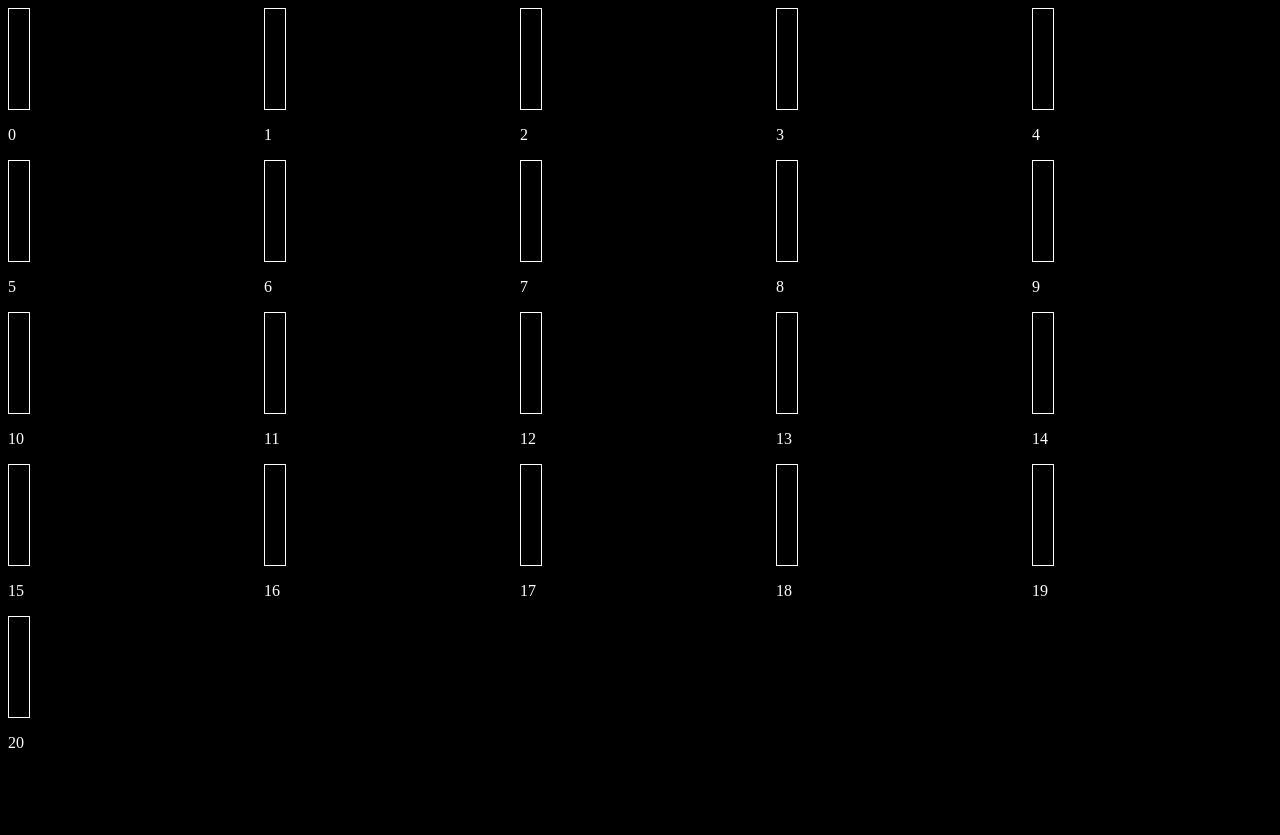
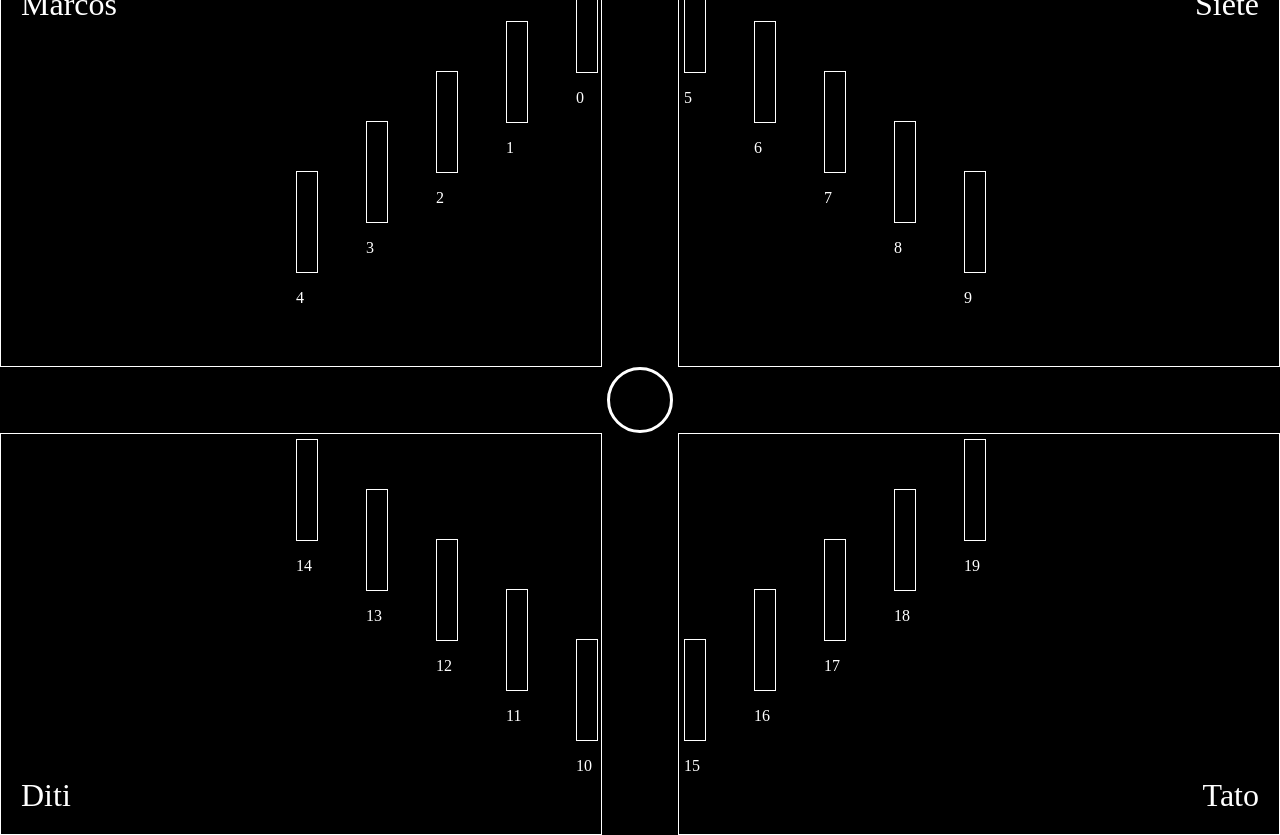
Before and after one commit to Marcos-Rollon/light-controller, a website: page public/light_tester.html in a window 1280 px wide. Before the commit the page ends 800 px from the top, so only its background shows below. Drawn offline with Linux system fonts and the light colour scheme; no server answers.

Commit message:
Improved testing ui

```diff
--- a/public/light_style.css
+++ b/public/light_style.css
@@ -5,18 +5,74 @@ body {
     margin: 0px;
     height: 100%;
     width: 100%;
-    overflow: hidden;
+
 }
 
 #light-container {
     width: 100%;
     height: 100%;
-    padding: 8px;
     display: grid;
-    grid-template-columns: 1fr 1fr 1fr 1fr 1fr;
-    grid-template-rows: 1fr 1fr 1fr 1fr 1fr 1fr 1fr;
+    align-items: center;
+    justify-content: center;
+    align-content: center;
+    justify-items: center;
+    grid-template-columns: 1fr 1fr 1fr;
+    grid-template-rows: 1fr 1fr 1fr;
+
 
 }
+
+.container {
+    height: 400px;
+    width: 600px;
+    border: solid white 1px;
+}
+
+.names {
+    color: white;
+    font-size: 2em;
+    position: absolute;
+}
+
+#top-left {
+    position: relative;
+    overflow: hidden;
+    grid-area: "one";
+}
+
+#top-right {
+    position: relative;
+    overflow: hidden;
+    grid-area: "two";
+}
+
+#bot-left {
+    position: relative;
+    overflow: hidden;
+    grid-area: "three";
+}
+
+#bot-right {
+    position: relative;
+    overflow: hidden;
+    grid-area: "four"
+}
+
+#center-ball {
+    position: relative;
+    margin-left: auto;
+    margin-right: auto;
+    left: 0;
+    right: 0;
+    text-align: center;
+    height: 60px;
+    width: 60px;
+    border: solid white 3px;
+    border-radius: 40px;
+    grid-area: "center"
+}
+
+
 
 .light {
     height: 100px;
--- a/public/light_tester.html
+++ b/public/light_tester.html
@@ -10,8 +10,28 @@
 
 <body>
     <div id="light-container">
+        <div class="container" id="top-left">
+            <div class="names" style="top:20px; left: 20px;">Marcos</div>
+        </div>
+        <div></div>
+        <div class="container" id="top-right">
+            <div class="names" style="top:20px; right: 20px;">Siete</div>
+        </div>
+        <div></div>
+        <div id="center-ball"></div>
+        <div></div>
+        <div class="container" id="bot-left">
+            <div class="names" style="bottom: 20px; left: 20px;">Diti</div>
+        </div>
+        <div></div>
+        <div class="container" id="bot-right">
+            <div class="names" style="bottom:20px; right: 20px;">Tato</div>
+        </div>
 
     </div>
+
+
+
 </body>
 
 <script src="./socket.io.min.js"></script>
--- a/public/light_tester.js
+++ b/public/light_tester.js
@@ -1,6 +1,10 @@
 const socket = io("http://localhost:3000");
 const lightContainer = document.getElementById("light-container");
-
+const topLeft = document.getElementById("top-left");
+const topRight = document.getElementById("top-right");
+const botLeft = document.getElementById("bot-left");
+const botRight = document.getElementById("bot-right");
+const ball = document.getElementById("center-ball");
 
 document.body.onload = main;
 let decays = [];
@@ -15,26 +19,72 @@ socket.on("setWithDecay", (data) => {
 });
 
 function main() {
-    for (let i = 0; i < 21; i++) {
-        let light = document.createElement("div");
-        light.classList.add("light");
-        let indicator = document.createElement("p");
-        indicator.innerHTML = i;
-        let div = document.createElement("div");
-        div.classList.add("flex");
-        div.appendChild(light);
-        div.appendChild(indicator);
-        lightContainer.appendChild(div);
-
+    addLedsToCuadrante(topLeft, false, true, 0);
+    addLedsToCuadrante(topRight, true, true, 5);
+    addLedsToCuadrante(botLeft, false, false, 10);
+    addLedsToCuadrante(botRight, true, false, 15);
+    for (let i = 0; i < 20; i++) {
         decays.push(null);
     }
 }
 
+function addLedsToCuadrante(cuadrante, xPositiva, yPositiva, startValue) {
+    for (let i = 0; i < 5; i++) {
+        let light = document.createElement("div");
+        light.classList.add("light");
+        let indicator = document.createElement("p");
+        indicator.innerHTML = startValue + i;
+        let div = document.createElement("div");
+        div.style.position = "absolute";
+        div.style.display = "flex";
+        div.style.flexDirection = "column";
+        div.appendChild(light);
+        div.appendChild(indicator);
+
+        const CONSTANTE_VERTICAL = 50
+        const CONSTANTE_HORIZONTAL = 70;
+        const padding = 5;
+
+        if (xPositiva) {
+            if (yPositiva) {
+                div.style.top = `${i * CONSTANTE_VERTICAL + padding}px`;
+                div.style.left = `${i * CONSTANTE_HORIZONTAL + padding}px`;
+            }
+            else {
+                div.style.top = `${(400 - 200) - i * CONSTANTE_VERTICAL + padding}px`;
+                div.style.left = `${i * CONSTANTE_HORIZONTAL + padding}px`;
+            }
+        }
+        else {
+            if (yPositiva) {
+                div.style.top = `${i * CONSTANTE_VERTICAL + padding}px`;
+                div.style.left = `${(600 - 20) - i * CONSTANTE_HORIZONTAL - padding}px`;
+            }
+            else {
+                div.style.top = `${(400 - 200) - i * CONSTANTE_VERTICAL + padding}px`;
+                div.style.left = `${(600 - 20) - i * CONSTANTE_HORIZONTAL - padding}px`;
+            }
+        }
+
+        cuadrante.appendChild(div);
+    }
+}
+
+
 function setLightOpacity(number, opacity) {
-    // get correct child
-    let container = lightContainer.children[number];
-    let light = container.children[0];
-    light.style.backgroundColor = `rgba(0,255,0,${opacity})`;
+    let light;
+    if (number < 5) {
+        light = topLeft.children[number + 1].children[0];
+    } else if (number < 10) {
+        light = topRight.children[number + 1 - 5].children[0];
+    } else if (number < 15) {
+        light = botLeft.children[number + 1 - 10].children[0];
+    } else if (number < 20) {
+        light = botRight.children[number + 1 - 15].children[0];
+    } else {
+        light = ball;
+    }
+    light.style.backgroundColor = `rgba(0, 255, 0, ${opacity})`;
 }
 
 
```
